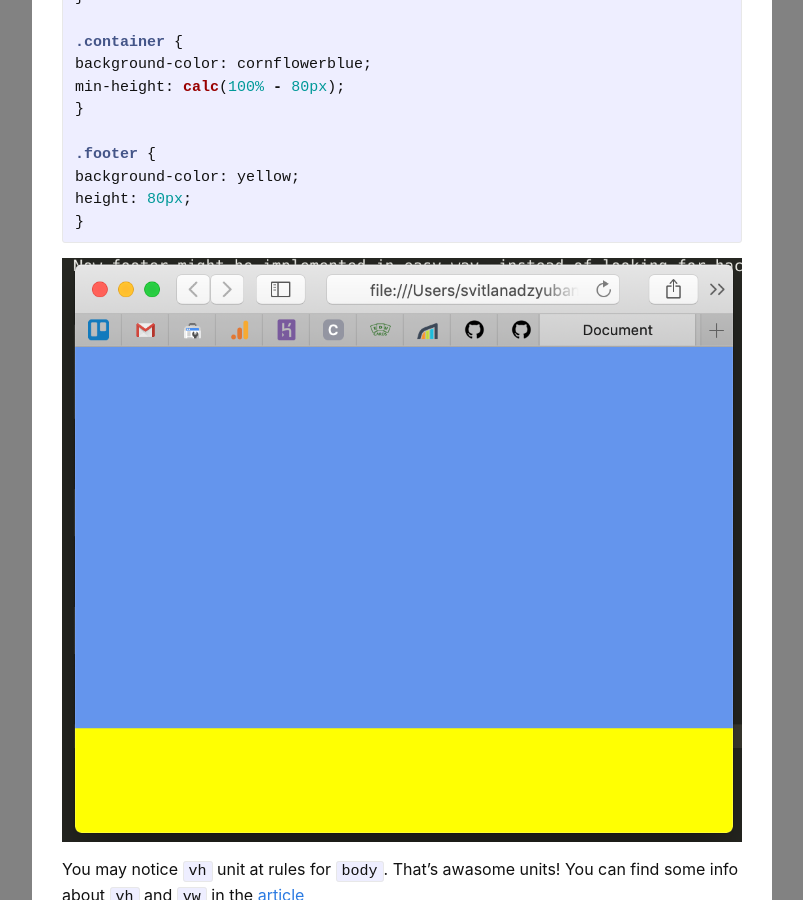
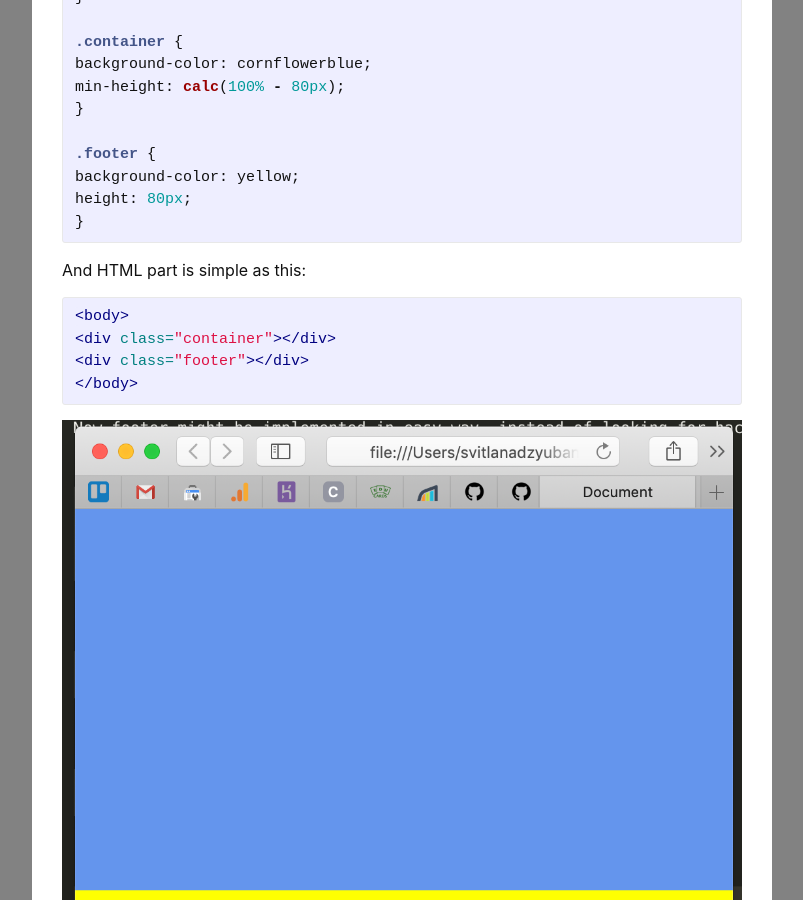
Before and after one commit to owldot/lanadz.github.io, a Jekyll site: the page built from _posts/2019-04-13-css-calc.markdown, in a window 1280 px wide and 900 px high, scrolled down 706 px. Shown: the whole window, without its empty margins (238-1041 px from the left). Built offline with Jekyll 4.4.1, drawn with Linux system fonts in a browser that asks for light colours.

Commit message:
Fix post

```diff
--- a/_posts/2019-04-13-css-calc.markdown
+++ b/_posts/2019-04-13-css-calc.markdown
@@ -43,6 +43,15 @@
 }
 {% endhighlight %}
 
+And HTML part is simple as this:
+
+{% highlight html %}
+<body>
+<div class="container"></div>
+<div class="footer"></div>
+</body>
+{% endhighlight %}
+
 ![screenshot](/assets/css_calc.png)
 
 You may notice `vh` unit at rules for `body`. That's awasome units!
--- a/_posts/2020-06-12-psql.markdown
+++ b/_posts/2020-06-12-psql.markdown
@@ -1,7 +1,7 @@
 ---
 layout: post
 title: 'PSQL cheatsheet - quick commands that I use in console'
-date: 2020-06-06
+date: 2020-06-12
 tags:
   - db
 keywords:
```
